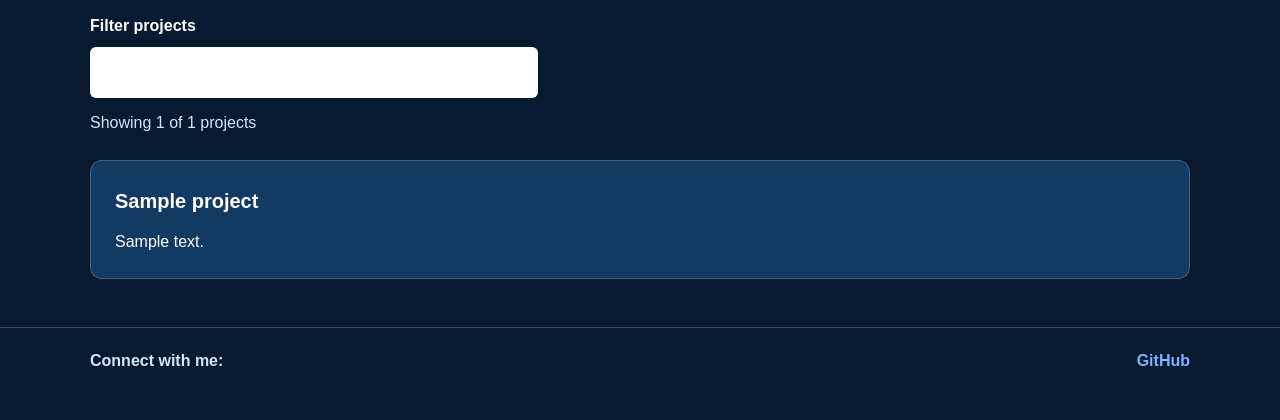
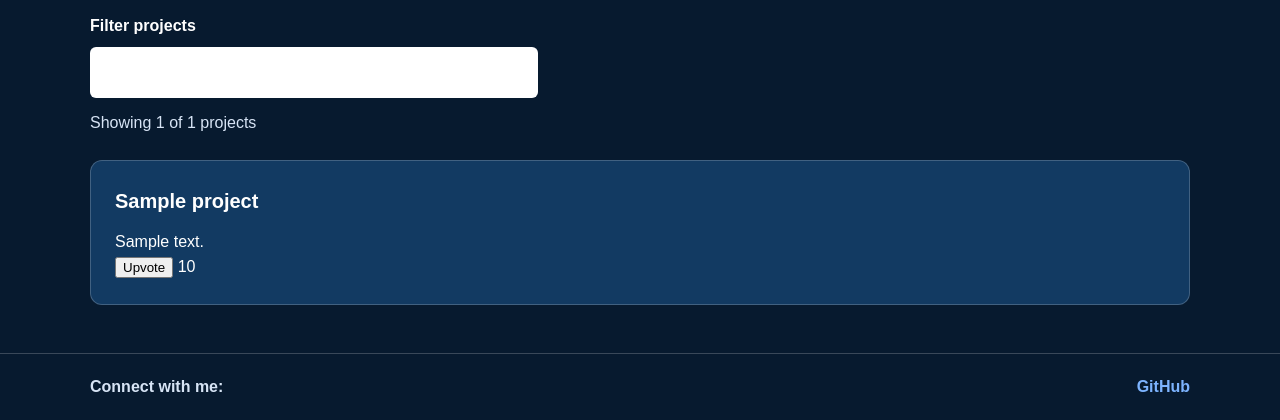
Before and after one commit to finNaughton/ssw215-finNaughton, a Flask app: template labs/lab6/templates/index.html in a window 1280 px wide. Shown: the part 593-1013 px from the top of the page. Before the commit the page ends 959 px from the top, so only its background shows below. Run offline with Flask 3, Linux system fonts and the light colour scheme; the template is opened without the code that fills it: most values are stand-ins (such as "Sample title", 1, 10 or a date in 2020).

Commit message:
feat: upvote a project without reloading the page

```diff
--- a/labs/lab6/app.py
+++ b/labs/lab6/app.py
@@ -1,4 +1,4 @@
-from flask import Flask, render_template, send_from_directory
+from flask import Flask, jsonify, render_template, send_from_directory
 
 app = Flask(__name__)
 
@@ -15,7 +15,7 @@ projects_db = [
         "description": "Research assistant for CLONE, an AI powered refactoring tool.",
         "likes": 0,
     },
-    { #hand-edited by FN
+    {
         "id": 3,
         "title": "Arduino based digital picture frame",
         "description": "A digital picture frame using an Arduino to draw images",
@@ -34,5 +34,15 @@ def assets(filename):
     return send_from_directory("static/assets", filename)
 
 
+@app.post("/api/projects/<int:project_id>/upvote")
+def upvote(project_id):
+    project = next((item for item in projects_db if item["id"] == project_id), None)
+    if project is None:
+        return jsonify({"error": "Project not found"}), 404
+
+    project["likes"] += 1
+    return jsonify({"id": project["id"], "likes": project["likes"]})
+
+
 if __name__ == "__main__":
     app.run(debug=True)
--- a/labs/lab6/static/app.js
+++ b/labs/lab6/static/app.js
@@ -2,6 +2,7 @@ const filterInput = document.querySelector("#filter-input");
 const projectCount = document.querySelector("#project-count");
 const projectCards = Array.from(document.querySelectorAll(".card"));
 const totalProjects = projectCards.length;
+const upvoteButtons = document.querySelectorAll(".upvote-btn");
 
 function updateProjectList() {
   const searchTerm = filterInput.value.trim().toLowerCase();
@@ -24,3 +25,28 @@ function updateProjectList() {
 
 filterInput.addEventListener("input", updateProjectList);
 updateProjectList();
+
+upvoteButtons.forEach((button) => {
+  button.addEventListener("click", async () => {
+    const card = button.closest(".card");
+    const projectId = card.dataset.projectId;
+
+    button.disabled = true;
+    try {
+      const response = await fetch(`/api/projects/${projectId}/upvote`, {
+        method: "POST",
+      });
+
+      if (!response.ok) {
+        throw new Error(`Upvote failed with status ${response.status}`);
+      }
+
+      const project = await response.json();
+      card.querySelector(".like-count").textContent = project.likes;
+    } catch (error) {
+      console.error(error);
+    } finally {
+      button.disabled = false;
+    }
+  });
+});
--- a/labs/lab6/templates/index.html
+++ b/labs/lab6/templates/index.html
@@ -41,13 +41,21 @@
         <div class="project-controls">
           <label class="filter-label" for="filter-input">Filter projects</label>
           <input class="filter-input" id="filter-input" type="search" />
-          <p class="project-count" id="project-count">Showing 2 of 2 projects</p>
+          <p class="project-count" id="project-count">Showing {{ projects|length }} of {{ projects|length }} projects</p>
         </div>
         <div class="project-list">
           {% for project in projects %}
           <article class="card" data-project-id="{{ project.id }}">
             <h3 class="card-title">{{ project.title }}</h3>
             <p class="card-copy">{{ project.description }}</p>
+            <!-- hand-edited by AB -->
+            {% if project.likes > 10 %}
+            <span class="badge">Trending</span>
+            {% endif %}
+            <div class="card-actions">
+              <button class="upvote-btn" type="button">Upvote</button>
+              <span class="like-count">{{ project.likes }}</span>
+            </div>
           </article>
           {% endfor %}
         </div>
```
Also changed, not shown: labs/lab6/SPEC.md (+14 -0 lines).
